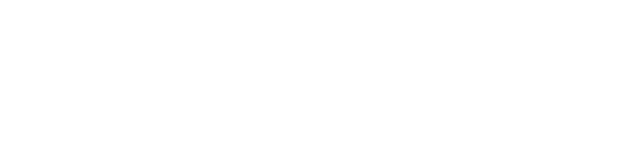
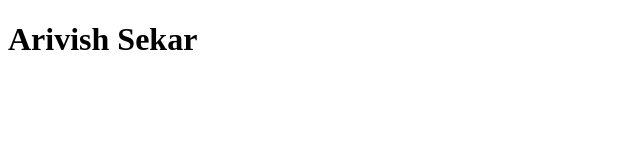
Before and after one commit to Arivish-dev/samplerepo, a plain HTML site: page index.html in a window 1280 px wide. Shown: the whole page, without its empty margins (0-640 px from the left). Drawn offline with Linux system fonts and the light colour scheme.

Commit message:
fix : name is added

```diff
--- a/index.html
+++ b/index.html
@@ -6,6 +6,6 @@
     <title>Document</title>
 </head>
 <body>
-
+    <h1>Arivish Sekar</h1>
 </body>
 </html>
```
